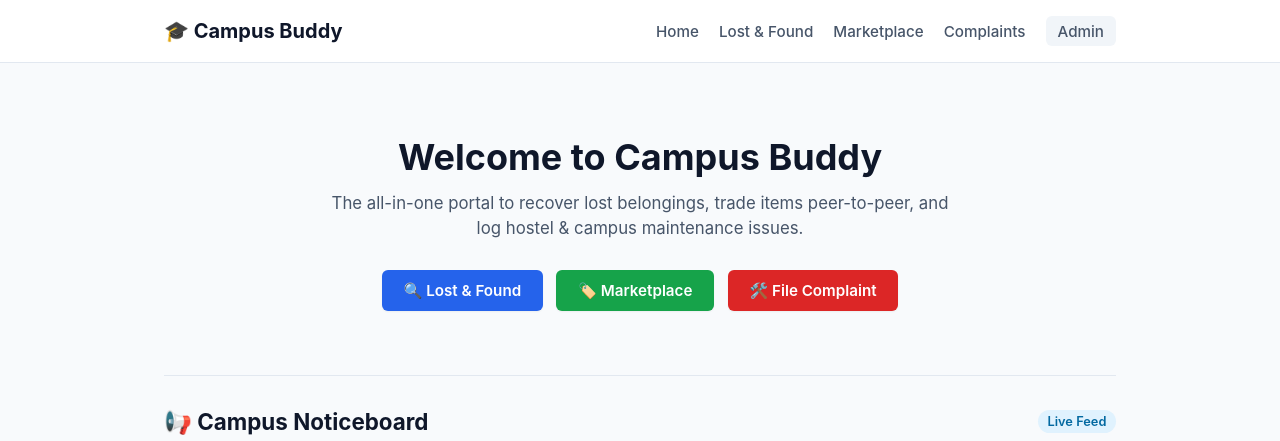
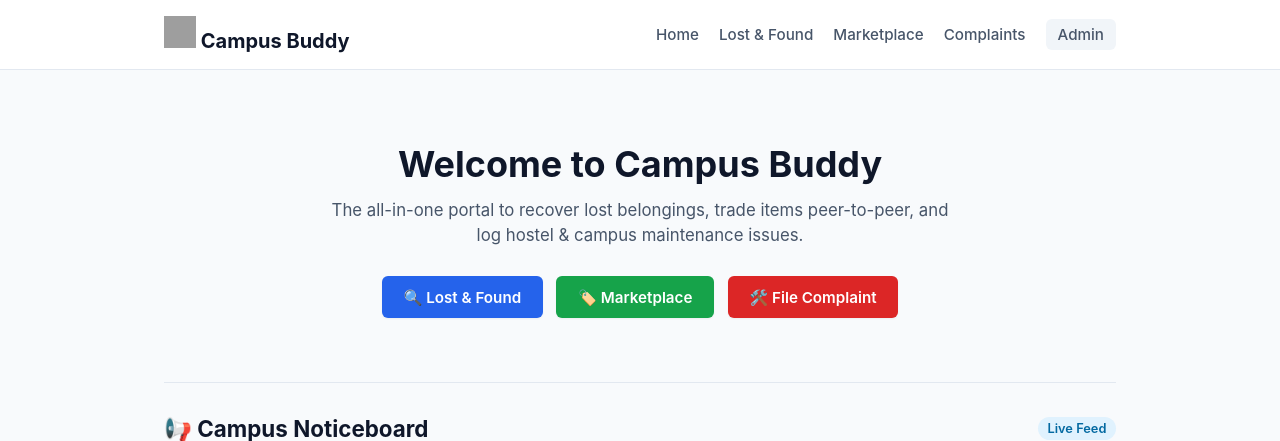
Before and after one commit to keyushtech/campus_buddy, a Django app: page / in a window 1280 px wide. Shown: the top 441 px of the page. Run offline with Django 5.2, Linux system fonts and the light colour scheme; data that the repository does not hold is empty; grey boxes are pictures that could not be loaded.

Commit message:
Update base.html

```diff
--- a/templates/base.html
+++ b/templates/base.html
@@ -1,16 +1,26 @@
 {% load static %}
-<!DOCTYPE html>
+<!doctype html>
 <html lang="en">
   <head>
-    <meta charset="UTF-8">
-    <meta name="viewport" content="width=device-width, initial-scale=1.0">
+    <meta charset="UTF-8" />
+    <meta name="viewport" content="width=device-width, initial-scale=1.0" />
     <title>Campus Buddy</title>
-    <link rel="stylesheet" href="{% static 'css/style.css' %}">
+    <link rel="stylesheet" href="{% static 'css/style.css' %}" />
   </head>
   <body>
     <header class="navbar">
       <div class="nav-container">
-            <a href="/" class="logo">🎓 Campus Buddy</a>
+        <a href="/" class="logo">
+          <img
+            src="{% static 'images/logo.jpeg' %}"
+            alt="Campus Buddy Logo"
+            class="nav-logo"
+            width="32"
+            height="32"
+          />
+          <span>Campus Buddy</span>
+        </a>
+
         <nav class="nav-links">
           <a href="/">Home</a>
           <a href="/lost-and-found/">Lost & Found</a>
@@ -21,10 +31,7 @@
       </div>
     </header>
 
-    <main class="container">
-        {% block content %}
-        {% endblock %}
-    </main>
+    <main class="container">{% block content %} {% endblock %}</main>
 
     <footer class="footer">
       <p>&copy; 2026 Campus Buddy | Built for Campus Life</p>
```
Lines whose indentation alone changed are shown as unchanged.
